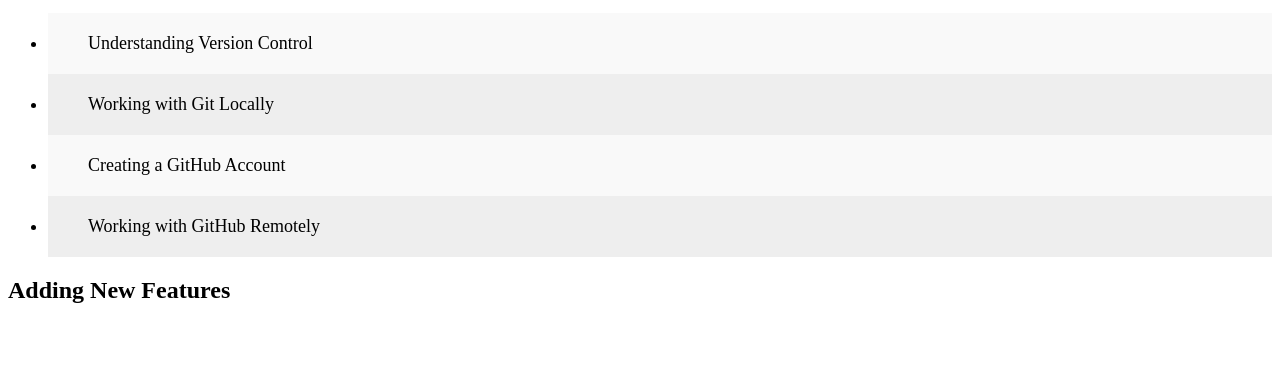
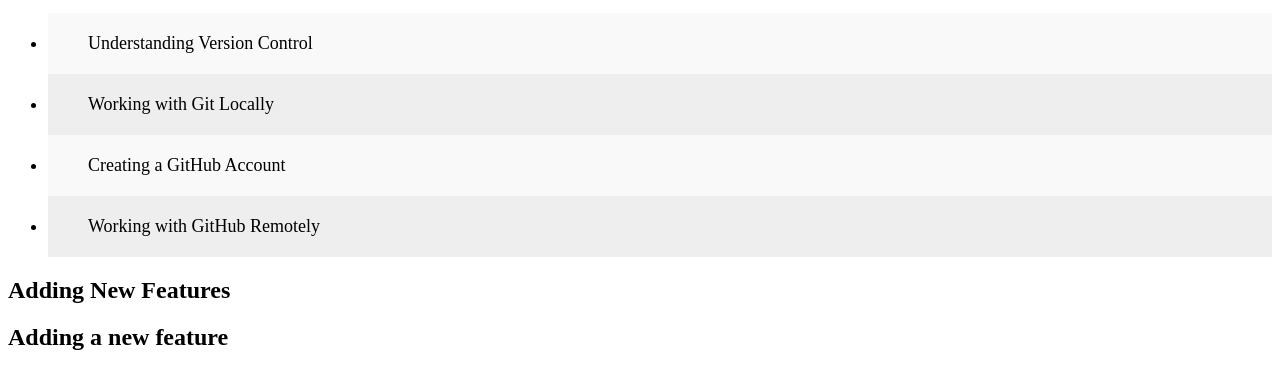
Before and after one commit to Dicksonoo/git-course, a plain HTML site: page index.html in a window 1280 px wide. Shown: the part 101-490 px from the top of the page. Drawn offline with Linux system fonts and the light colour scheme.

Commit message:
Update index.html

```diff
--- a/index.html
+++ b/index.html
@@ -41,5 +41,6 @@
     </ul>
 
     <h2>Adding New Features</h2>
+    <h2>Adding a new feature</h2>
 </body>
 </html>
```
